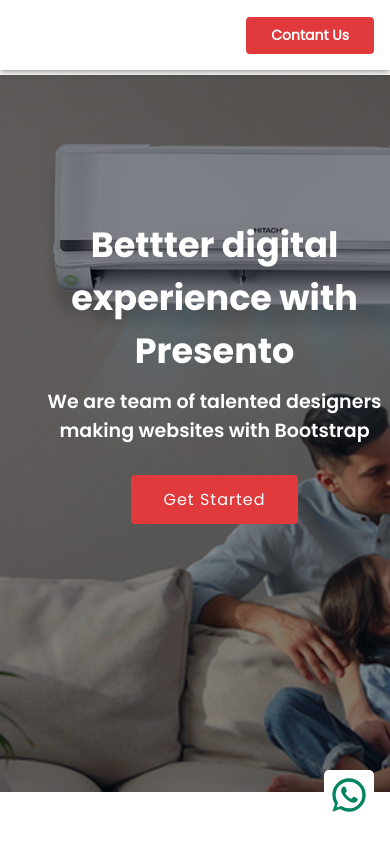
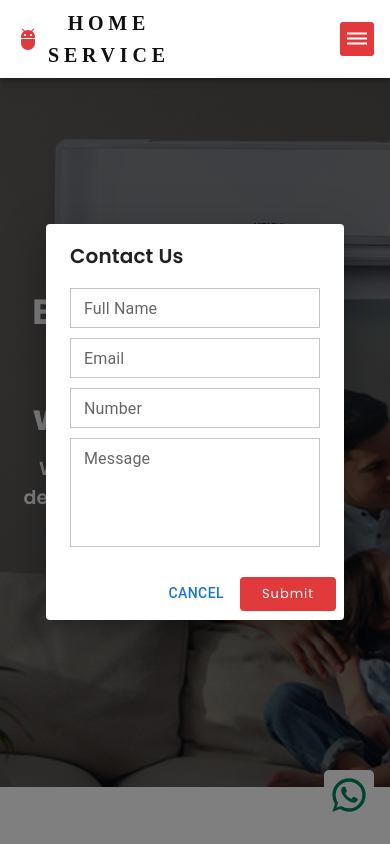
Before and after one commit to udhaya6117/Kartick_AC, a React (Create React App) app: page / in a window 390 px wide. Both pictures are taken after a click on the button "Get Started". Shown: the top 844 px of the page. Built offline with nearby package versions, Linux system fonts and the light colour scheme.

Commit message:
karthick ac project is ready

```diff
--- a/package.json
+++ b/package.json
@@ -15,6 +15,7 @@
     "framer-motion": "^10.16.4",
     "react": "^18.2.0",
     "react-dom": "^18.2.0",
+    "react-router": "^6.16.0",
     "react-scripts": "5.0.1",
     "styled-components": "^5.3.11",
     "web-vitals": "^2.1.4"
--- a/src/Landingpage/Landingpage.css
+++ b/src/Landingpage/Landingpage.css
@@ -8,13 +8,41 @@
   transition: 0.3s;
   font-size: 14px;
   font-weight: 600;
-  border: none;
+  border: 2px solid #e03a3c;
   display: inline-block;
   font-family: "Poppins-Regular";
+  cursor: pointer;
+}
+.header-btn:hover {
+  background: transparent;
+    border-color: #e03a3c ;
+    color: #e03a3c;
+    cursor: pointer;
+}
+.header-btn-icon{
+  display: none !important;
+}
+.sumbit-contactus{
+  font-weight: 500;
+  font-size: 13px;
+  letter-spacing: 1px;
+  display: inline-block;
+  padding: 5px 20px;
+  border-radius: 4px;
+  transition: 0.5s;
+  color: #fff;
+  background: #e03a3c;
+  border: 2px solid #e03a3c;
+  font-family: "Poppins-Regular";
+}
+.sumbit-contactus:hover{
+  opacity: 0.8;
+  cursor: pointer;
 }
 
 .header-btn-simple button:hover {
   color: #e03a3c;
+
 }
 .hero-box {
   z-index: 11111;
@@ -82,7 +110,7 @@
   position: absolute;
   width: 50%;
   z-index: 9;
-  top: 20%;
+  top: 25%;
   left: 5%;
 }
 
@@ -388,14 +416,17 @@
   z-index: 1111;
 }
 
-
+.contactusform .MuiOutlinedInput-root {
+  border-radius: 0% !important;
+  width: 350px !important;
+}
 
 
 @media only screen and (min-width: 350px) and (max-width:767px){
 
   .hero-top-maincontect{
     width: 100%;
-    padding-top: 70px;
+    padding-top: 70px !important;
   }
 
   .aboutus-box{
@@ -434,7 +465,6 @@
     font-weight: 500;
     font-size: 16px;
     letter-spacing: 1px;
-    display: inline-block;
     padding: 10px 30px;
     border-radius: 4px;
     transition: 0.5s;
@@ -444,12 +474,55 @@
     border: 2px solid #e03a3c;
     font-family: "Poppins-Regular";
   }
+
+ .header-btn{
+  display: none;
+ }
+ .header-btn-icon{
+  display: flex !important;
+  justify-content: center;
+  align-items: center;
+  background-color: #e03a3c !important;
+  color: white;
+  padding: 5px;
+  border-radius: 3px;
+ }
+
   .hero-img .hero-container {
     position: absolute;
-    width: 100%;
+    width: 70%;
     z-index: 9;
-    top: 20%;
+    top: 30%;
     left: 5%;
   }
+  .contactusform .MuiOutlinedInput-root{
+    width: 250px !important;
+  }
+}
 
+@media only screen and (min-width: 767px) and (max-width:1023px){
+  .aboutus-box{
+    grid-template-columns: 100%;
+  }
+  .points-box .points-box-split{
+    grid-template-columns: 50% 50%;
+  }
+  .services-boxes-splits{
+    grid-template-columns: 50% 50%;
+  }
+  .footer .footer-box-split-1 {
+    grid-template-columns: 50% 25% 25%;
+  }
+  .header-btn{
+    display: none;
+   }
+  .header-btn-icon{
+    display: flex !important;
+    justify-content: center;
+    align-items: center;
+    background-color: #e03a3c !important;
+    color: white;
+    padding: 5px;
+    border-radius: 3px;
+   }
 }
--- a/src/Landingpage/Landingpage.js
+++ b/src/Landingpage/Landingpage.js
@@ -1,20 +1,25 @@
-import React from 'react'
-import Landingpageheader from './Landingpagecontent/Landingpageheader'
-import Landingpagecontects from './Landingpagecontent/Landingpagecontects'
-import "../Landingpage/Landingpage.css"
+import React, { useRef } from "react";
+import Landingpageheader from "./Landingpagecontent/Landingpageheader";
+import Landingpagecontects from "./Landingpagecontent/Landingpagecontects";
+import "../Landingpage/Landingpage.css";
 
 const Landingpage = () => {
+  const Home = useRef(null);
+  const About = useRef(null);
+  const Services = useRef(null);
+  const handleLinkClick = (ref) => {
+    ref.current.scrollIntoView({ behavior: "smooth" });
+  };
   return (
     <div>
-
-      <div style={{position:"fixed",zIndex:"99999",width:"100%"}}>
-        <Landingpageheader />
-        </div>
+      <div style={{ position: "fixed", zIndex: "99999", width: "100%" }}>
+        <Landingpageheader Home={Home} About={About} Services={Services} handleLinkClick={handleLinkClick} />
+      </div>
       <div>
-        <Landingpagecontects />
+        <Landingpagecontects Home={Home} About={About} Services={Services} handleLinkClick={handleLinkClick} />
       </div>
     </div>
-  )
-}
+  );
+};
 
-export default Landingpage
+export default Landingpage;
--- a/src/Landingpage/Landingpagecontent/Landingpagecontects.js
+++ b/src/Landingpage/Landingpagecontent/Landingpagecontects.js
@@ -1,5 +1,5 @@
-import { Container } from "@mui/material";
-import React from "react";
+import { Button, Container, Dialog, DialogActions, DialogContent, DialogContentText, DialogTitle, TextField } from "@mui/material";
+import React, { useState } from "react";
 import DoneAllIcon from "@mui/icons-material/DoneAll";
 import aboutsimg from "../../../src/img/aboutus-img.jpg";
 import AcUnitIcon from "@mui/icons-material/AcUnit";
@@ -18,10 +18,22 @@ import KeyboardArrowRightIcon from "@mui/icons-material/KeyboardArrowRight";
 import WhatsAppIcon from "@mui/icons-material/WhatsApp";
 import { motion } from "framer-motion";
 
-const Landingpagecontects = () => {
+
+
+
+const Landingpagecontects = ({ Home, About, Services,handleLinkClick }) => {
+  const [open, setOpen] = useState(false);
+
+  const handleClickOpen = () => {
+    setOpen(true);
+  };
+
+  const handleClose = () => {
+    setOpen(false);
+  };
   return (
     <div>
-      <div className="hero-top-maincontect" style={{ paddingTop: "75px",width:"100%" }}>
+      <div ref={Home} className="hero-top-maincontect" style={{ paddingTop: "75px",width:"100%" }}>
         <div className="hero-img">
           <div className="hero-container">
 
@@ -56,6 +68,7 @@ const Landingpagecontects = () => {
                 ease: [0, 0.71, 0.2, 1.01],
               }}
               class="btn"
+              onClick={handleClickOpen}
             >
               Get Started
             </motion.button>
@@ -75,7 +88,7 @@ const Landingpagecontects = () => {
           />
         </div>
       </div>
-      <div className="Aboutus">
+      <div ref={About} className="Aboutus">
         <Container>
           <div className="aboutus-box">
             <motion.div
@@ -230,7 +243,7 @@ const Landingpagecontects = () => {
           </div>
         </Container>
       </div>
-      <div className="services">
+      <div ref={Services} className="services">
         <Container>
           <div class="section-title">
             <h2>Services</h2>
@@ -350,20 +363,20 @@ const Landingpagecontects = () => {
               <div className="footer-content-2">
                 <h4>Useful Links</h4>
                 <ul>
-                  <li>
+                  <li  onClick={() => handleLinkClick(Home)}>
                     <KeyboardArrowRightIcon
                       sx={{ fontSize: "1.1rem", marginRight: "5px" }}
                     />
                     Home
                   </li>
-                  <li>
+                  <li onClick={() => handleLinkClick(About)}>
                     {" "}
                     <KeyboardArrowRightIcon
                       sx={{ fontSize: "1.1rem", marginRight: "5px" }}
                     />
                     About{" "}
                   </li>
-                  <li>
+                  <li onClick={() => handleLinkClick(Services)}>
                     {" "}
                     <KeyboardArrowRightIcon
                       sx={{ fontSize: "1.1rem", marginRight: "5px" }}
@@ -418,6 +431,34 @@ const Landingpagecontects = () => {
           </Container>
         </div>
       </div>
+      <Dialog   open={open}
+    onClose={handleClose} >
+    <DialogTitle sx={{fontFamily:"Poppins-SemiBold"}} >Contact Us</DialogTitle>
+    <DialogContent>
+      <DialogContentText id="alert-dialog-description">
+      <div style={{display:"flex" ,flexDirection:"column",gap:"10px"}}>
+
+      <TextField className="contactusform "label="Full Name" size="small"/>
+      <TextField className="contactusform " label="Email" size="small"/>
+      <TextField className="contactusform " label="Number" size="small"/>
+      <TextField
+      className="contactusform "
+      size="small"
+      id="outlined-multiline-static"
+      label="Message"
+      multiline
+      rows={4}
+    />
+      </div>
+      </DialogContentText>
+    </DialogContent>
+    <DialogActions>
+      <Button onClick={handleClose}>cancel</Button>
+      <button className="sumbit-contactus" onClick={handleClose} autoFocus>
+        Submit
+      </button>
+    </DialogActions>
+  </Dialog>
     </div>
   );
 };
--- a/src/Landingpage/Landingpagecontent/Landingpageheader.js
+++ b/src/Landingpage/Landingpagecontent/Landingpageheader.js
@@ -1,4 +1,14 @@
-import React from "react";
+import React, { useState } from "react";
+import {
+  Button,
+  Container,
+  Dialog,
+  DialogActions,
+  DialogContent,
+  DialogContentText,
+  DialogTitle,
+  TextField,
+} from "@mui/material";
 import AppBar from "@mui/material/AppBar";
 import Box from "@mui/material/Box";
 import Toolbar from "@mui/material/Toolbar";
@@ -6,73 +16,79 @@ import IconButton from "@mui/material/IconButton";
 import Typography from "@mui/material/Typography";
 import Menu from "@mui/material/Menu";
 import MenuIcon from "@mui/icons-material/Menu";
-import Container from "@mui/material/Container";
 import Avatar from "@mui/material/Avatar";
-import Button from "@mui/material/Button";
 import Tooltip from "@mui/material/Tooltip";
 import MenuItem from "@mui/material/MenuItem";
 import AdbIcon from "@mui/icons-material/Adb";
+import DehazeIcon from "@mui/icons-material/Dehaze";
 
 const pages = ["Home", "About", "Services"];
-const settings = ["Profile", "Account", "Dashboard", "Logout"];
 
-const Landingpageheader = () => {
+const Landingpageheader = ({ Home, About, Services,handleLinkClick }) => {
   const [anchorElNav, setAnchorElNav] = React.useState(null);
-  const [anchorElUser, setAnchorElUser] = React.useState(null);
+  // const [anchorElUser, setAnchorElUser] = React.useState(null);
 
   const handleOpenNavMenu = (event) => {
     setAnchorElNav(event.currentTarget);
   };
-  const handleOpenUserMenu = (event) => {
-    setAnchorElUser(event.currentTarget);
-  };
+  // const handleOpenUserMenu = (event) => {
+  //   setAnchorElUser(event.currentTarget);
+  // };
 
   const handleCloseNavMenu = () => {
     setAnchorElNav(null);
   };
 
-  const handleCloseUserMenu = () => {
-    setAnchorElUser(null);
+  // const handleCloseUserMenu = () => {
+  //   setAnchorElUser(null);
+  // };
+
+  const [open, setOpen] = useState(false);
+
+  const handleClickOpen = () => {
+    setOpen(true);
+  };
+
+  const handleClose = () => {
+    setOpen(false);
   };
 
   return (
     <div>
       {" "}
-      <AppBar position="static"  sx={{backgroundColor:"white",padding:"7px 0"}}>
+      <AppBar
+        position="static"
+        sx={{ backgroundColor: "white", padding: "7px 0" }}
+      >
         <Container maxWidth="xl">
           <Toolbar disableGutters>
-            <AdbIcon sx={{ display: { xs: "none", md: "flex" }, mr: 1,color:"#e03a3c" }} />
+            <AdbIcon
+              sx={{
+                display: "flex",
+                mr: 1,
+                color: "#e03a3c",
+              }}
+            />
             <Typography
               variant="h6"
-              noWrap
               component="a"
               href="/"
               sx={{
                 mr: 2,
-                display: { xs: "none", md: "flex" },
+                display: "flex",
                 fontFamily: "monospace",
                 fontWeight: 700,
                 letterSpacing: ".3rem",
                 color: "inherit",
                 textDecoration: "none",
-                color:"#111111",
-                fontFamily:"Poppins"
+                color: "#111111",
+                fontFamily: "Poppins",
               }}
             >
               HOME SERVICE
             </Typography>
 
             <Box sx={{ flexGrow: 1, display: { xs: "flex", md: "none" } }}>
-              <IconButton
-                size="large"
-                aria-label="account of current user"
-                aria-controls="menu-appbar"
-                aria-haspopup="true"
-                onClick={handleOpenNavMenu}
-                color="inherit"
-              >
-                <MenuIcon />
-              </IconButton>
               <Menu
                 id="menu-appbar"
                 anchorEl={anchorElNav}
@@ -89,6 +105,7 @@ const Landingpageheader = () => {
                 onClose={handleCloseNavMenu}
                 sx={{
                   display: { xs: "block", md: "none" },
+                  zIndex: "999999",
                 }}
               >
                 {pages.map((page) => (
@@ -96,9 +113,14 @@ const Landingpageheader = () => {
                     <Typography textAlign="center">{page}</Typography>
                   </MenuItem>
                 ))}
+                <MenuItem onClick={handleCloseNavMenu}>
+                  <Typography textAlign="center" onClick={handleClickOpen}>
+                    Contact us
+                  </Typography>
+                </MenuItem>
               </Menu>
             </Box>
-            <AdbIcon sx={{ display: { xs: "flex", md: "none" }, mr: 1 }} />
+            <AdbIcon sx={{ display: "flex", mr: 1 }} />
             <Typography
               variant="h5"
               noWrap
@@ -106,7 +128,7 @@ const Landingpageheader = () => {
               href="/"
               sx={{
                 mr: 2,
-                display: { xs: "flex", md: "none" },
+                display: "flex",
                 flexGrow: 1,
                 fontFamily: "monospace",
                 fontWeight: 700,
@@ -117,26 +139,114 @@ const Landingpageheader = () => {
             >
               HOME SERVICE
             </Typography>
-            <Box className="header-btn-simple" sx={{ flexGrow: 1, display: { xs: "none", md: "flex" },justifyContent:"flex-end",gap:"20px" }} >
-              {pages.map((page) => (
+            <Box
+              className="header-btn-simple"
+              sx={{
+                flexGrow: 1,
+                display: { xs: "none", md: "flex" },
+                justifyContent: "flex-end",
+                gap: "20px",
+              }}
+            >
+
                 <Button
-                  key={page}
-                  onClick={handleCloseNavMenu}
-                  sx={{ my: 2, color: "black", display: "block",fontFamily:"Poppins-SemiBold" }}
+                  onClick={() => handleLinkClick(Home)}
+                  sx={{
+                    my: 2,
+                    color: "black",
+                    display: "block",
+                    fontFamily: "Poppins-SemiBold",
+                  }}
                 >
-                  {page}
+                  Home
                 </Button>
-              ))}
+                <Button
+
+                  onClick={() => handleLinkClick(About)}
+                  sx={{
+                    my: 2,
+                    color: "black",
+                    display: "block",
+                    fontFamily: "Poppins-SemiBold",
+                  }}
+                >
+                 About
+                </Button>
+                <Button
+
+                 onClick={() => handleLinkClick(Services)}
+                  sx={{
+                    my: 2,
+                    color: "black",
+                    display: "block",
+                    fontFamily: "Poppins-SemiBold",
+                  }}
+                >
+                  Service
+                </Button>
+
             </Box>
 
-           <div>
-            <button className="header-btn">
-                 Contant Us
-            </button>
-           </div>
+            <div style={{ display: "flex" }}>
+              <button className="header-btn" onClick={handleClickOpen}>
+                Contant Us
+              </button>
+            </div>
+            <div>
+              <div
+                className="header-btn-icon"
+                aria-label="delete"
+                size="small"
+                onClick={handleOpenNavMenu}
+              >
+                <DehazeIcon size="small" />
+              </div>
+            </div>
           </Toolbar>
         </Container>
       </AppBar>
+      <Dialog open={open} onClose={handleClose}>
+        <DialogTitle sx={{ fontFamily: "Poppins-SemiBold" }}>
+          Contact Us
+        </DialogTitle>
+        <DialogContent>
+          <DialogContentText id="alert-dialog-description">
+            <div
+              style={{ display: "flex", flexDirection: "column", gap: "10px" }}
+            >
+              <TextField
+                className="contactusform "
+                label="Full Name"
+                size="small"
+              />
+              <TextField
+                className="contactusform "
+                label="Email"
+                size="small"
+              />
+              <TextField
+                className="contactusform "
+                label="Number"
+                size="small"
+              />
+              <TextField
+                className="contactusform "
+                size="small"
+                id="outlined-multiline-static"
+                label="Message"
+                multiline
+                rows={4}
+              />
+            </div>
+          </DialogContentText>
+        </DialogContent>
+        <DialogActions>
+          <Button onClick={handleClose}>cancel</Button>
+          <button className="sumbit-contactus" onClick={handleClose} autoFocus>
+            Submit
+          </button>
+        </DialogActions>
+      </Dialog>
     </div>
   );
 };
--- a/src/index.css
+++ b/src/index.css
@@ -5,7 +5,6 @@ html,body {
     sans-serif;
   -webkit-font-smoothing: antialiased;
   -moz-osx-font-smoothing: grayscale;
-  height: 100%;
 }
 
 code {
```
Also changed, not shown: 1 other file (tests, documents, lock files or other folders).
